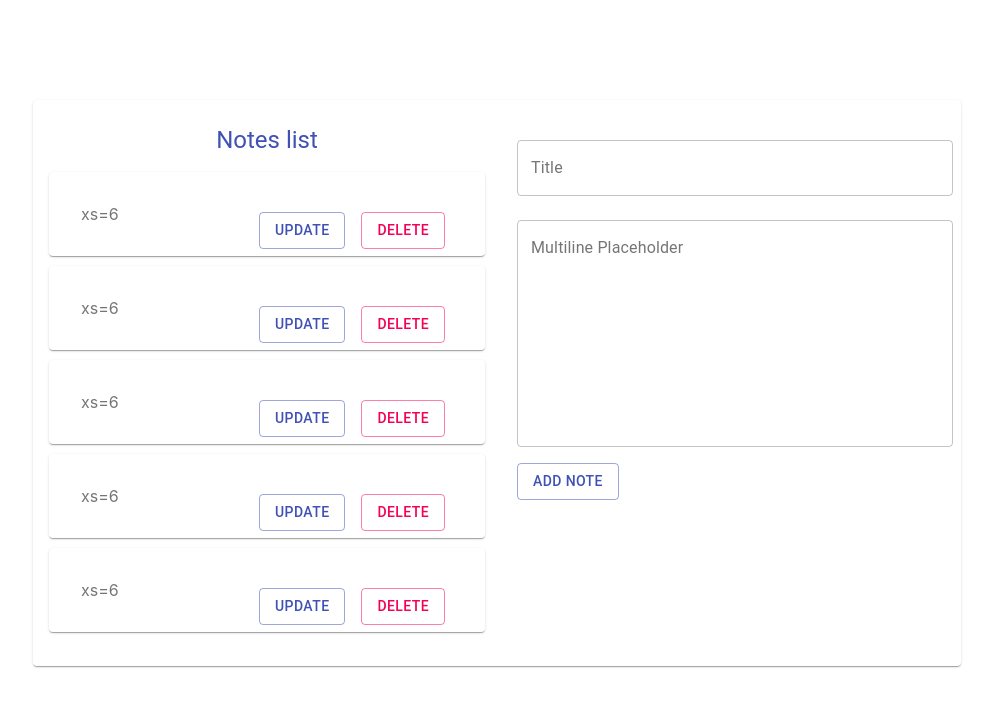
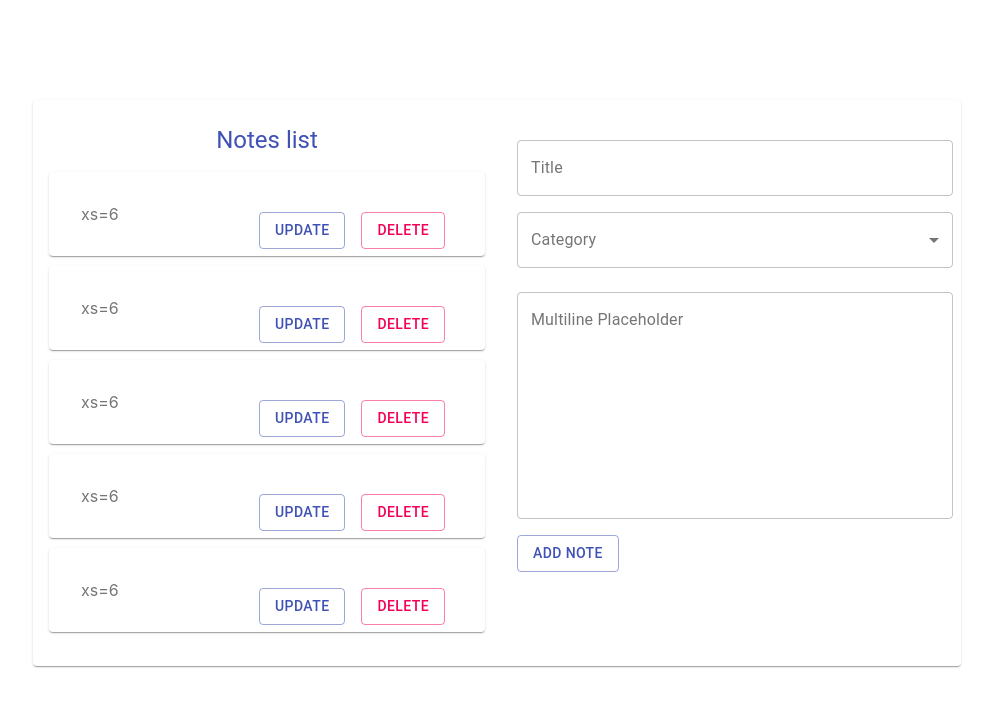
Before and after one commit to nimahkh/note_taking_app, a React (Create React App) app: page / in a window 1280 px wide. Shown: the top 706 px of the page, without its empty margins (143-1136 px from the left). Built offline with nearby package versions, Linux system fonts and the light colour scheme.

Commit message:
add Category

```diff
--- a/src/components/CreateNote/index.js
+++ b/src/components/CreateNote/index.js
@@ -3,6 +3,10 @@ import clsx from 'clsx';
 import {makeStyles} from '@material-ui/core/styles';
 import TextField from '@material-ui/core/TextField';
 import Button from '@material-ui/core/Button';
+import InputLabel from '@material-ui/core/InputLabel';
+import FormHelperText from '@material-ui/core/FormHelperText';
+import FormControl from '@material-ui/core/FormControl';
+import Select from '@material-ui/core/Select';
 
 const useStyles = makeStyles(theme => ({
   container: {
@@ -22,39 +26,49 @@ const useStyles = makeStyles(theme => ({
   menu: {
     width: 200
   },
+  formControl: {
+    margin: theme.spacing(1),
+    width: '100%'
+  }
 }));
 
 function CreateNote() {
   const classes = useStyles();
+  const [state, setState] = React.useState({category: '', name: 'hai'});
+  const inputLabel = React.useRef(null);
+  const [labelWidth, setLabelWidth] = React.useState(0);
   const [values, setValues] = React.useState({name: 'Cat in the Hat', age: '', multiline: 'Controlled', currency: 'EUR'});
 
-  const handleChange = name => event => {
-    setValues({
-      ...values,
+  React.useEffect(() => {
+    setLabelWidth(inputLabel.current.offsetWidth);
+  }, []);
+
+  function handleChange(name,event) {
+    setState({
+      ...state,
       [name]: event.target.value
     });
   };
 
   return (<React.Fragment>
-    <TextField
-      id="outlined-textarea"
-      label="Title"
-      placeholder="Write your title"
-      className={classes.textField}
-      margin="normal"
-      variant="outlined"
-      fullWidth="fullWidth"/>
+    <TextField id="outlined-textarea" label="Title" placeholder="Write your title" className={classes.textField} margin="normal" variant="outlined" fullWidth="fullWidth"/>
 
-    <TextField
-      id="outlined-textarea"
-      label="Multiline Placeholder"
-      placeholder="Write your note"
-      multiline="multiline"
-      className={classes.textField}
-      margin="normal"
-      variant="outlined"
-      rows={10}
-      fullWidth="fullWidth"/>
+    <FormControl variant="outlined" className={classes.formControl}>
+      <InputLabel ref={inputLabel} htmlFor="outlined-age-native-simple">
+        Category
+      </InputLabel>
+      <Select native="native" value={state.category} onChange={(e)=>handleChange('category',e)} labelWidth={labelWidth} inputProps={{
+          name: 'age',
+          id: 'outlined-age-native-simple'
+        }}>
+        <option value=""/>
+        <option value={10}>Family</option>
+        <option value={20}>Work</option>
+        <option value={30}>Friends</option>
+      </Select>
+    </FormControl>
+
+    <TextField id="outlined-textarea" label="Multiline Placeholder" placeholder="Write your note" multiline="multiline" className={classes.textField} margin="normal" variant="outlined" rows={10} fullWidth="fullWidth"/>
     <Button variant="outlined" color="primary" className={classes.button}>
       Add Note
     </Button>
```
